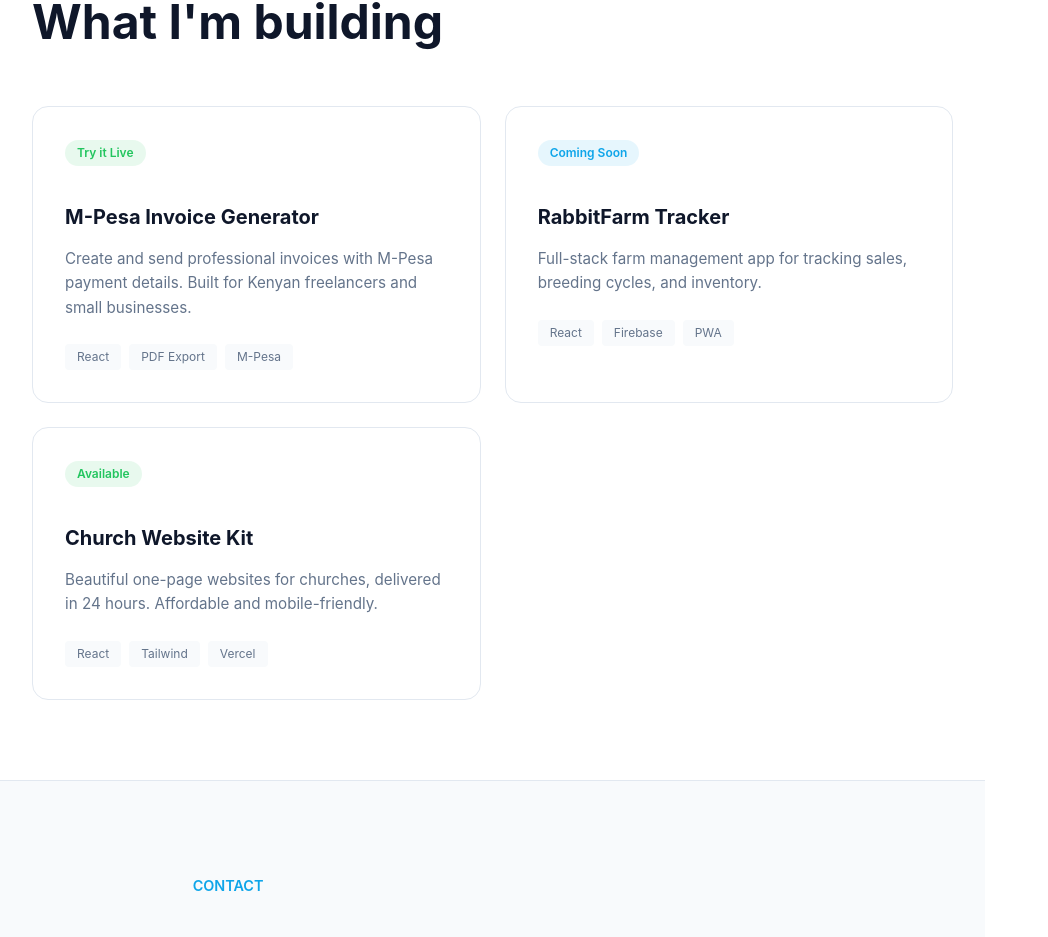
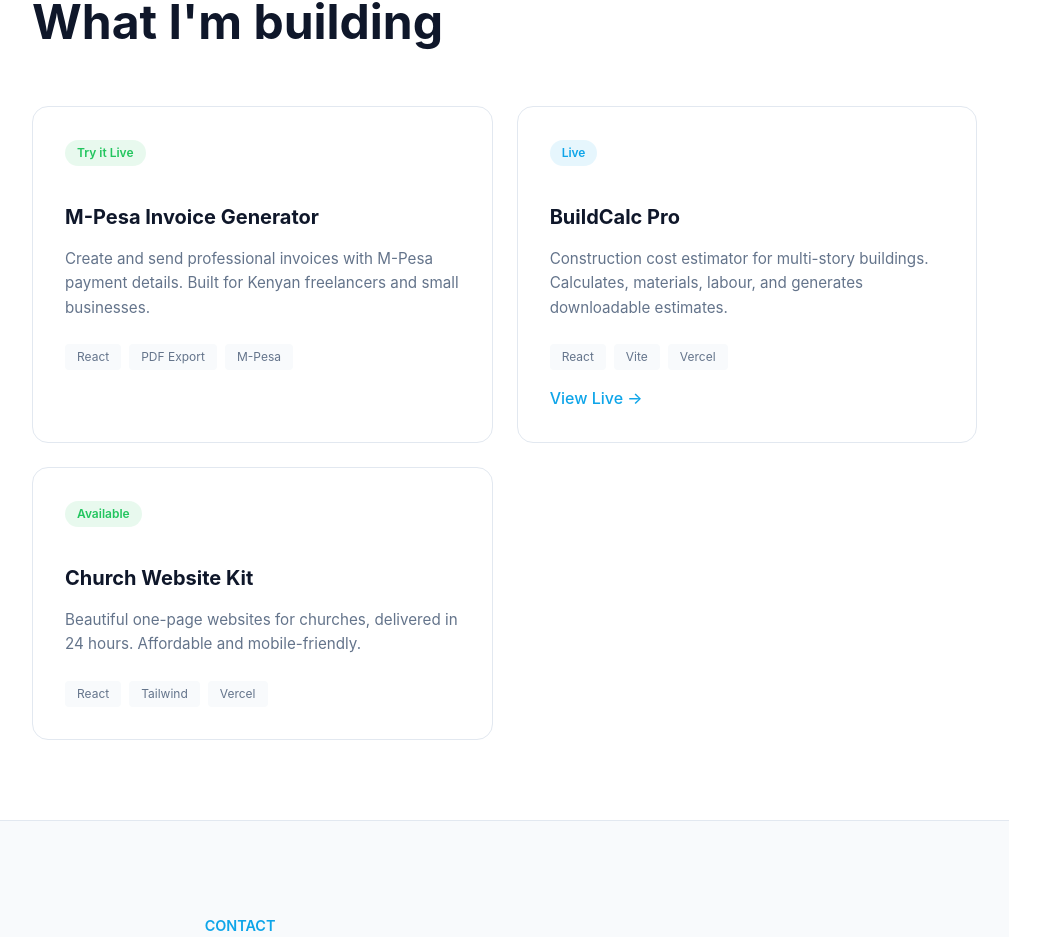
Before and after one commit to antonykanyele-rgb/tony-portfolio-2025, a React (Vite) app: page / in a window 1280 px wide. Shown: the part 1684-2621 px from the top of the page, without its empty margins (0-1048 px from the left). Built offline with nearby package versions, Linux system fonts and the light colour scheme.

Commit message:
added BuildCalc Pro to portfolio

```diff
--- a/src/App.jsx
+++ b/src/App.jsx
@@ -250,10 +250,11 @@ function App() {
             {/* Other Projects */}
             {[
               {
-                title: "RabbitFarm Tracker",
-                desc: "Full-stack farm management app for tracking sales, breeding cycles, and inventory.",
-                tags: ["React", "Firebase", "PWA"],
-                status: "Coming Soon"
+                title: "BuildCalc Pro",
+                desc: "Construction cost estimator for multi-story buildings. Calculates, materials, labour, and generates downloadable estimates.",
+                tags: ["React", "Vite", "Vercel"],
+                status: "Live",
+                link:"https://buildcalc-pro.vercel.app"
               },
               {
                 title: "Church Website Kit",
@@ -298,6 +299,7 @@ function App() {
                     </span>
                   ))}
                 </div>
+{p.link && <a href={p.link} target="_blank" style={{ color: theme.accent,marginTop: '1rem', display: 'block' }}>View Live -></a>}
               </div>
             ))}
           </div>
```
